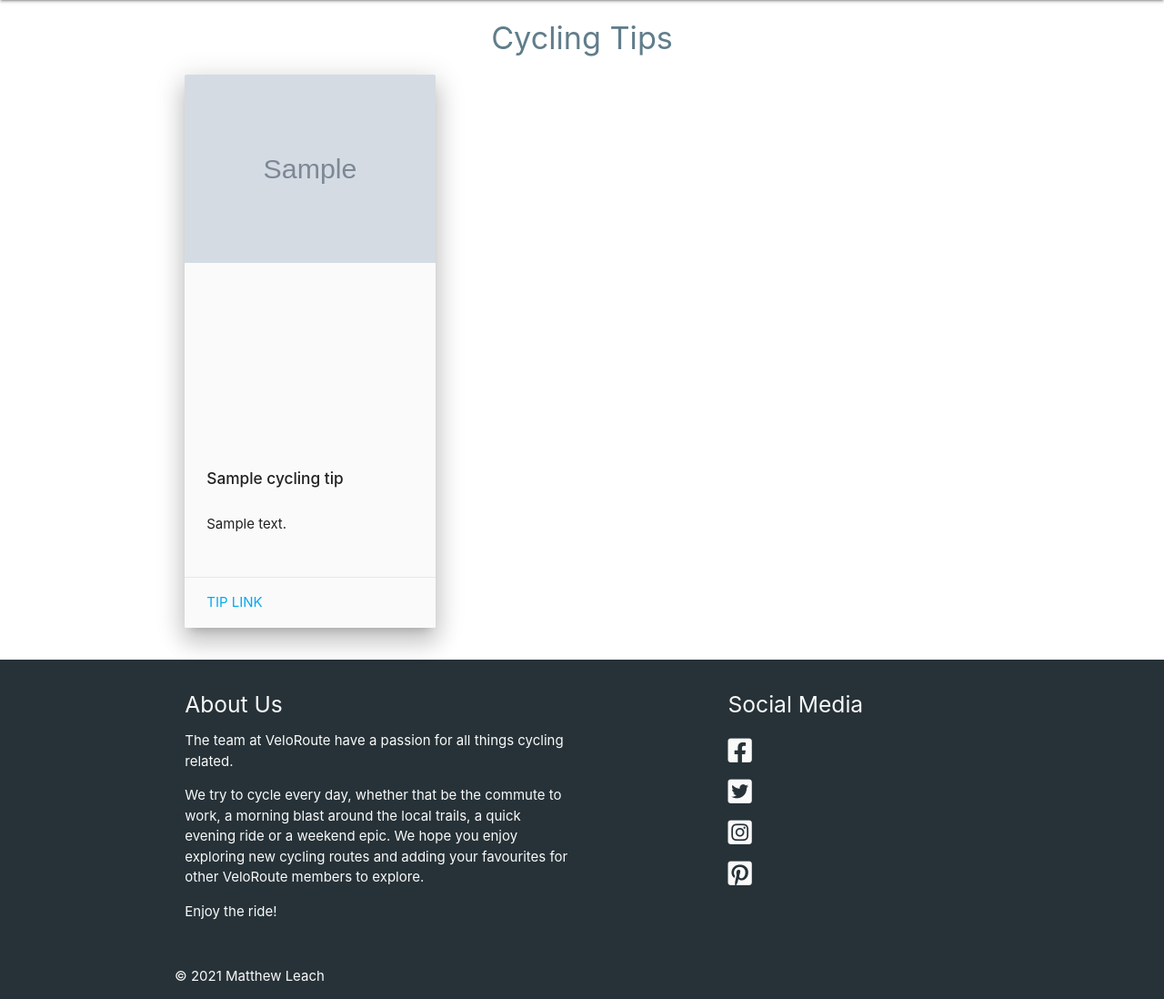
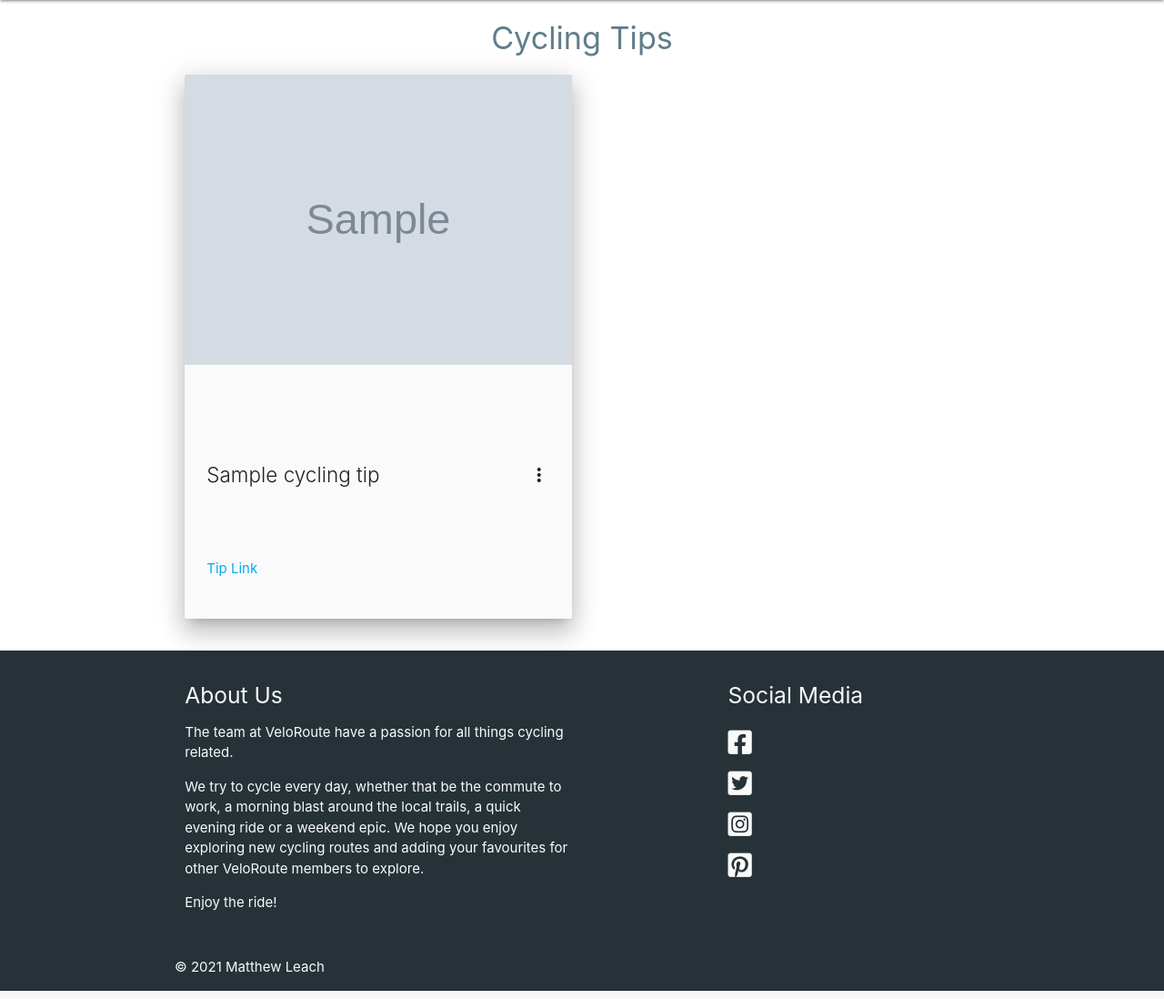
Before and after one commit to Matty-El/velo-route, a Flask app: page /get_cycling_tips in a window 1280 px wide. Shown: the part 100-1198 px from the top of the page at 91% size. Run offline with Flask 2, Linux system fonts and the light colour scheme; grey boxes marked "Sample" are stand-in pictures; a database or web service that is not in the repository returns one stand-in record (values such as "Sample title"); some libraries are stand-ins or nearby versions.

Commit message:
Reformat cycling tips cards

```diff
--- a/templates/cycling_tips.html
+++ b/templates/cycling_tips.html
@@ -7,30 +7,30 @@
 <div class="container">
   <div class="row">
     {% for cycling_tip in cycling_tips %}
-    <div class="col s12 m6 l4">
+    <div class="col s12 m6">
       <div class="card grey lighten-5 z-depth-4">
-        <div class="card-image">
-          <img src="{{ cycling_tip.cycling_tip_image }}" alt="Cycling Tip Image">
+        <div class="card-image waves-effect waves-block waves-light">
+          <img class="activator" src="{{ cycling_tip.cycling_tip_image }}" alt="Cycling Tip Image">
         </div>
         <div class="card-content">
-          <h6 class="card-name"><strong>{{ cycling_tip.cycling_tip_name }}</strong></h6><br>
-          <p class="card-description">{{ cycling_tip.cycling_tip_description}}</p><br>
-          <div>
+          <span class="card-title activator">{{ cycling_tip.cycling_tip_name }}<i
+              class="material-icons right">more_vert</i></span>
+          <a class="light-blue-text darken-2" href="{{ cycling_tip.cycling_tip_link }}" target="_blank">Tip Link </a>
+        </div>
+        <div class="card-reveal">
+          <span class="card-title activator">{{ cycling_tip.cycling_tip_name }}<i
+              class="material-icons right">close</i></span>
+          <p class="card-description">{{ cycling_tip.cycling_tip_description}}</p>
+        </div>
+        <div class="center-align card-buttons">
           {% if session.user|lower == cycling_tip.created_by|lower %}
           <a href="{{ url_for('edit_cycling_tip', cycling_tip_id=cycling_tip._id) }}"
             class="btn-small cyan darken-2 waves-effect">Edit
           </a>
           <!-- delete cycling tip modal trigger -->
-              <a href="#delete-modal{{ loop.index0 }}"
-                class="btn-small red accent-4 waves-effect modal-trigger">Delete
+          <a href="#delete-modal{{ loop.index0 }}" class="btn-small red accent-4 waves-effect modal-trigger">Delete
           </a>
           {% endif %}
-          </div>
-        </div>
-        <div class="card-action">
-          <a class="light-blue-text darken-2" href="{{ cycling_tip.cycling_tip_link }}" target="_blank">Tip Link </a>
-        </div>
-      </div>
         </div>
         <!-- delete cycling tip modal -->
         <div id="delete-modal{{ loop.index0 }}" class="modal">
@@ -42,9 +42,12 @@
             <a href="{{ url_for('get_cycling_tips') }}" class="modal-close btn-small cyan darken-2 waves-effect">
               Cancel
             </a>
-        <a href="{{ url_for('delete_cycling_tip', cycling_tip_id=cycling_tip._id) }}" class="modal-close btn-small red accent-4 waves-effect">
+            <a href="{{ url_for('delete_cycling_tip', cycling_tip_id=cycling_tip._id) }}"
+              class="modal-close btn-small red accent-4 waves-effect">
               Delete
             </a>
+          </div>
+        </div>
       </div>
     </div>
     {% endfor %}
--- a/templates/routes.html
+++ b/templates/routes.html
@@ -39,7 +39,8 @@
           <img class="activator" src="{{ route.route_image }}" alt="Route Image">
         </div>
         <div class="card-content">
-          <span class="card-title activator"><strong>{{ route.route_name }}<i class="material-icons right">more_vert</i></strong></span>
+          <span class="card-title activator"><strong>{{ route.route_name }}<i
+                class="material-icons right">more_vert</i></strong></span>
           <p><a class="light-blue-text darken-2" href="{{ route.route_link }}" target="_blank">Route Link</a></p>
         </div>
         <div class="card-reveal">
```
Lines whose indentation alone changed are shown as unchanged.
